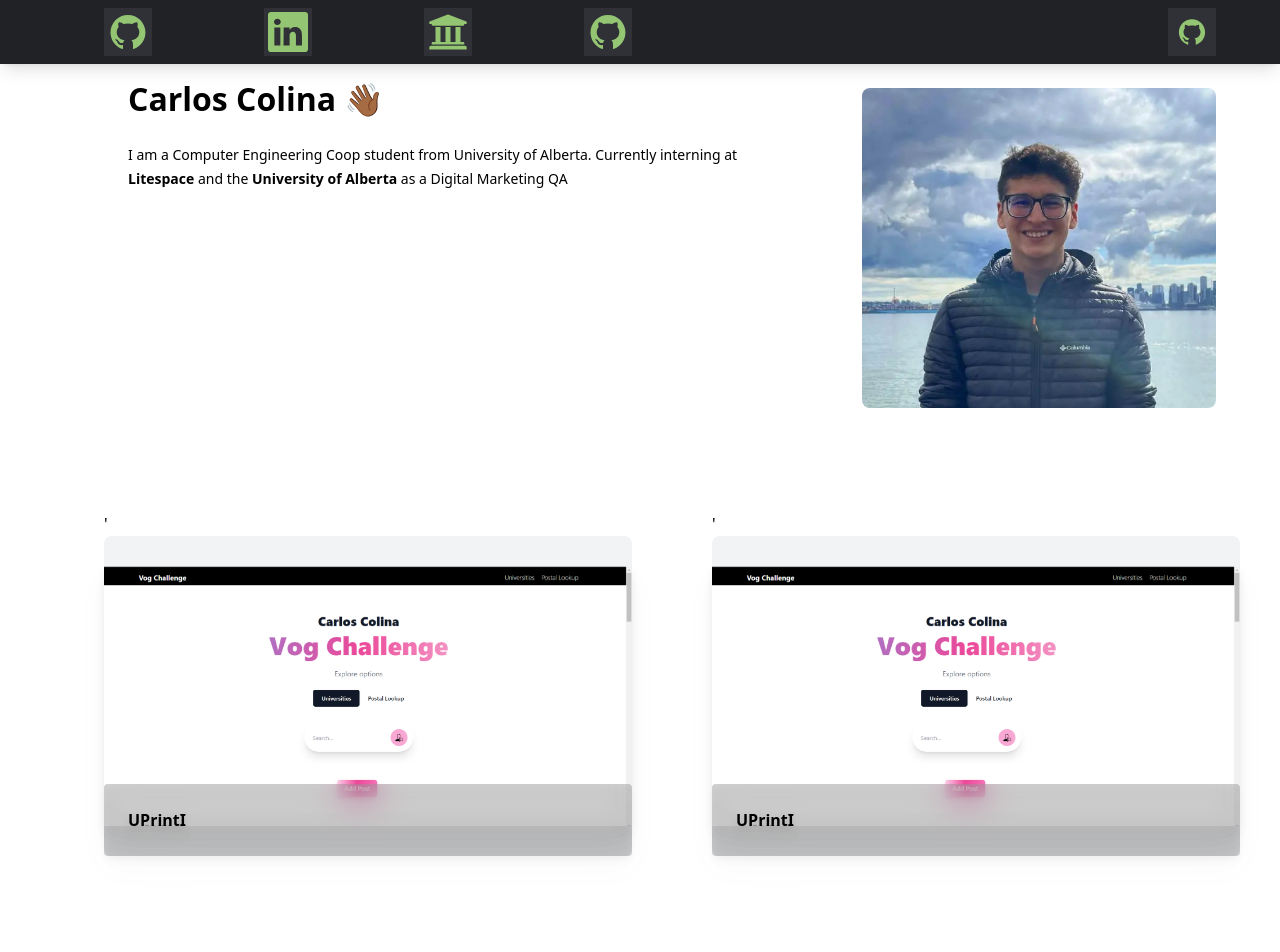
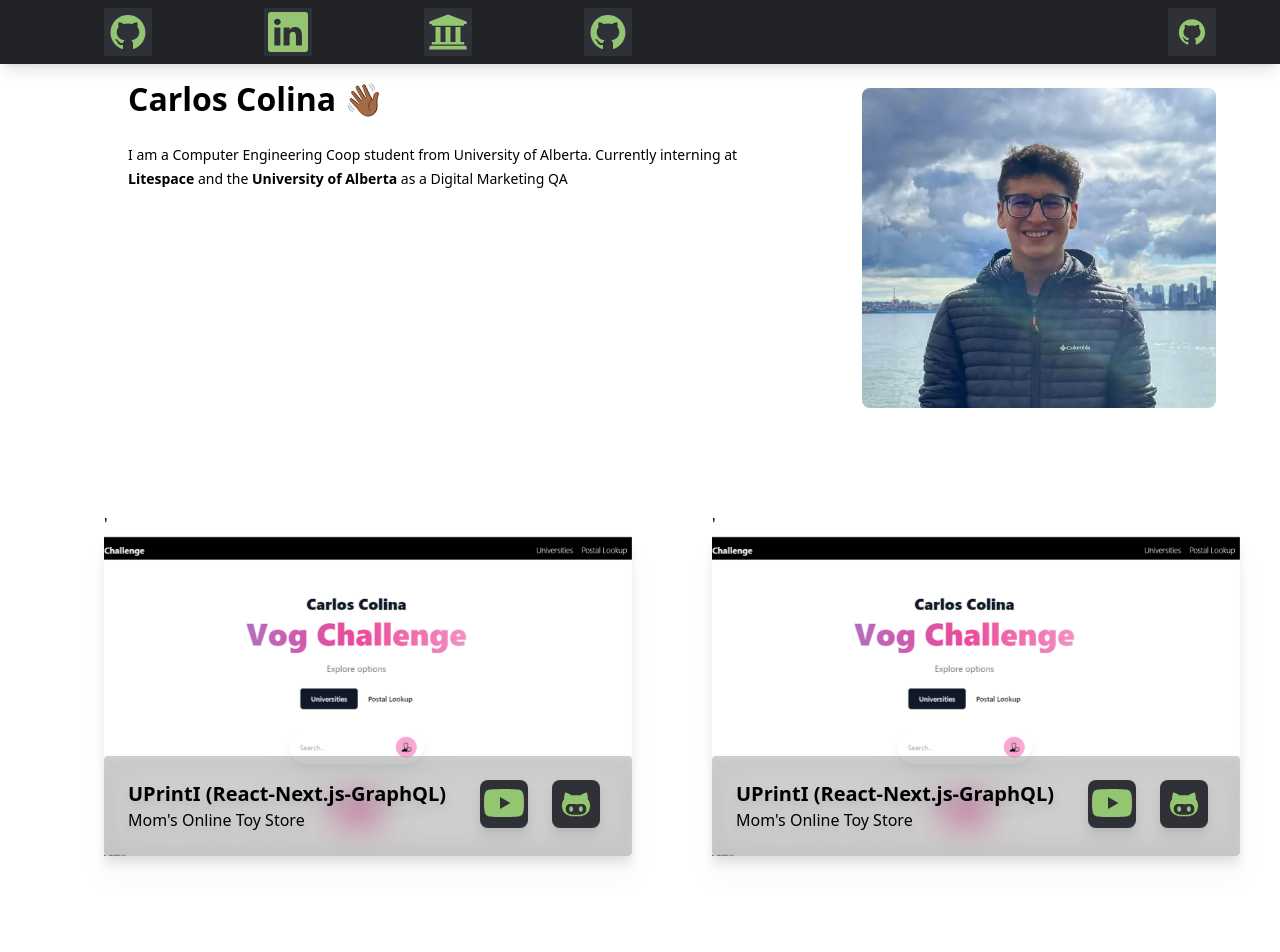
Before and after one commit to Ccolina03/CarlitosWeb, a React (Create React App) app: page / in a window 1280 px wide. Shown: the top 952 px of the page. Built offline with nearby package versions, Linux system fonts and the light colour scheme.

Commit message:
Reusable Card beginning  implementation TS

```diff
--- a/src/components/Card.tsx
+++ b/src/components/Card.tsx
@@ -1,17 +1,52 @@
-import React from 'react';
+import React,{FC} from 'react';
 import Heading from './Heading';
 import UPrintI from '../gallery/Screenshot 2023-04-02 174506.png'
-import Carlos from '../gallery/Screenshot_20230125_115845.png'
+import {BsYoutube} from 'react-icons/bs'
+import {DiGithubAlt} from 'react-icons/di'
 
-const Card = () => {
+export interface SideBarIconProps {
+    icon: React.ReactNode,
+    className:string
+}
+
+
+//SideBarIcon will become reusable. Card must be reusable too.
+const SideBarIcon: FC<SideBarIconProps> = ({
+        icon,
+        className = ""
+}) => {
+    return (
+    <div className={`sidebar-icon xl:mr-2 xl:mt-0 sticky ${className}`}>
+        {icon}
+    </div>
+    )
+}
+
+export interface CardProps {
+    title: string,
+    subtitle:string,
+    hrefYT?:string,
+    hrefGH?:string
+}
+
+const Card:FC<CardProps> = ({
+    title,
+    subtitle,
+    hrefYT,
+    hrefGH
+}) => {
     return (
         <div className='flex flex-col gap-10 gap-y-20 group cursor-pointer bg-gray-100 rounded-lg inset-0'>
             <div className="relative h-80 drop-shadow-xl group-hover:scale-105 transition-transform duration-200-ease-out">
-                <img className='object-contain w-ful h-full object-left lg:object-center' src={UPrintI} alt='UPrintI'></img>
-                <div className='absolute bottom-0 w-full bg-opacity-20 bg-black backdrop-blur-lg rounded drop-shadow-lg text-white p-6 flex justify-between'>
+                <img className='object-cover w-ful h-full object-left lg:object-center' src={UPrintI} alt='UPrintI'></img>
+                <div className='absolute bottom-0 w-full bg-opacity-20 bg-black backdrop-blur-lg rounded drop-shadow-lg p-6 flex justify-between'>
                     <div>
-                        <p className='font-bold'>UPrintI</p>
-
+                        <p  className='font-bold text-xl'>{title}</p>
+                        <p>{subtitle}</p>
+                    </div>
+                    <div className='flex flex-row  gap-y-2 gap-x-4 items-center'>
+                    <SideBarIcon className="rounded-lg"icon={<BsYoutube size = "40"/>}/>
+                    <SideBarIcon className="rounded-lg"icon={<DiGithubAlt size = "40"/>}/>
                     </div>
 
                 </div>
--- a/src/components/ProjectItem.tsx
+++ b/src/components/ProjectItem.tsx
@@ -5,7 +5,7 @@ const ProjectItem = () => {
     return (
   < div className="px-10 gap-10 gap-y-16 pb-24">'
     <div className='flex flex-row w-full '>
-            <Card/>
+            <Card title='UPrintI (React-Next.js-GraphQL)' subtitle="Mom's Online Toy Store"/>
     </div>
     </div>
 
--- a/src/components/SideBar.tsx
+++ b/src/components/SideBar.tsx
@@ -34,4 +34,4 @@ const SideBarIcon: FC<{icon: React.ReactNode}> = ({icon}) => {
     )
 }
 
-export default SideBar
+export default SideBar;
```
